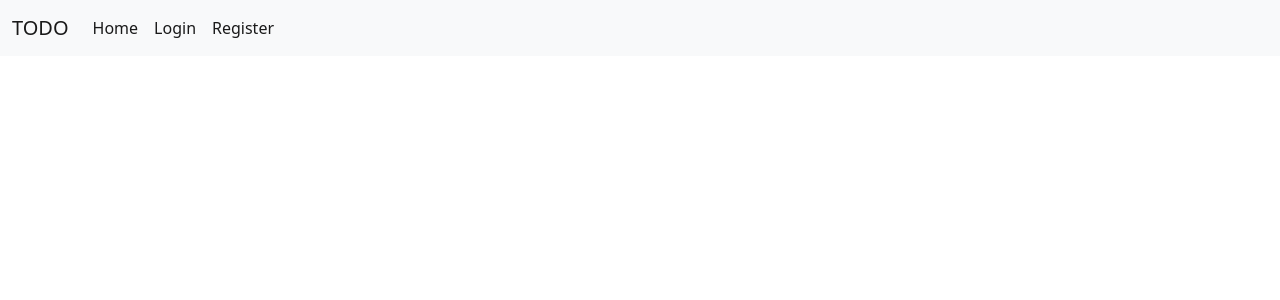
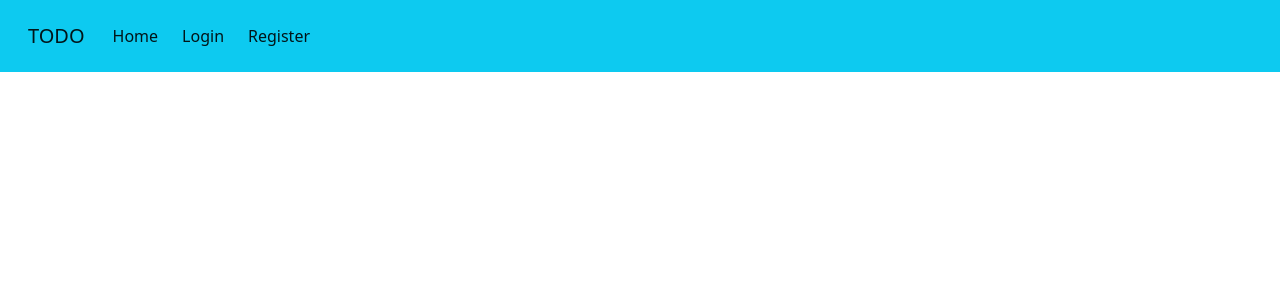
Before and after one commit to arunkumar021/Project-Assignment-1, a Vue app: page / in a window 1280 px wide. Shown: the top 300 px of the page. Built offline with nearby package versions, Linux system fonts and the light colour scheme.

Commit message:
Update NavbarComponent.vue

```diff
--- a/src/components/NavbarComponent.vue
+++ b/src/components/NavbarComponent.vue
@@ -1,21 +1,25 @@
 <template>
-  <nav class="navbar navbar-expand-lg navbar-light bg-light">
+  <nav class="navbar navbar-expand-lg  p-3 bg-info text-dark text-danger navbar-light">
   <div class="container-fluid">
-    <a class="navbar-brand" href="#">TODO</a>
+    <a class="navbar-brand text-color " href="#">TODO</a>
     <button class="navbar-toggler" type="button" data-bs-toggle="collapse" data-bs-target="#navbarSupportedContent" aria-controls="navbarSupportedContent" aria-expanded="false" aria-label="Toggle navigation">
       <span class="navbar-toggler-icon"></span>
     </button>
+    <!-- navbar links -->
     <div class="collapse navbar-collapse" id="navbarSupportedContent">
       <ul class="navbar-nav me-auto mb-2 mb-lg-0">
-        <li class="nav-item">
+        <li class="nav-item  mx-1 text-end">
             <router-link class="nav-link active" :to="{name: 'Home'}">Home</router-link>
         </li>
-         <li class="nav-item">
+         <li class="nav-item  mx-1 text-end">
               <router-link class="nav-link active" :to="{name: 'Login'}">Login</router-link>
         </li>
-         <li class="nav-item">
+         <li class="nav-item  mx-1 text-end">
               <router-link class="nav-link active" :to="{name: 'Register'}">Register</router-link>
         </li>
+         <!-- <li class="nav-item">
+              <router-link class="nav-link active" :to="{name: 'Dashboard'}">Dashboard</router-link>
+        </li> -->
       </ul>
     </div>
   </div>
@@ -27,7 +31,3 @@ export default {
   name:'NavbarComponent',
 }
 </script>
-
-<style>
-
-</style>
```
